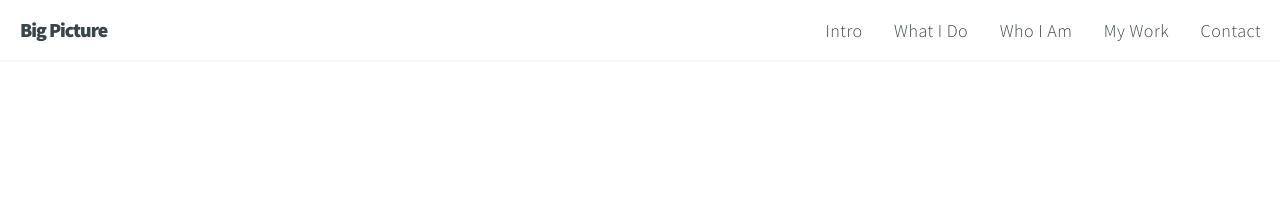
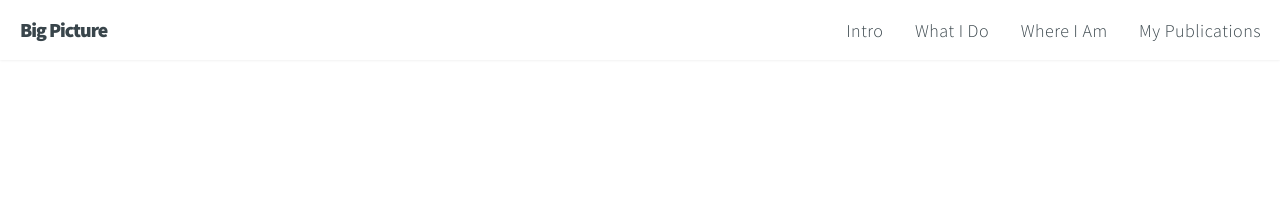
Before and after one commit to wardil/wardil.github.io, a Jekyll site: the page built from index.html, in a window 1280 px wide. Shown: the top 214 px of the page. Built offline with Jekyll 4.4.1, drawn with Linux system fonts in a browser that asks for light colours.

Commit message:
Update body.html

```diff
--- a/_includes/body.html
+++ b/_includes/body.html
@@ -9,9 +9,8 @@
 						<ul>
 							<li><a href="#intro">Intro</a></li>
 							<li><a href="#one">What I Do</a></li>
-							<li><a href="#two">Who I Am</a></li>
-							<li><a href="#work">My Work</a></li>
-							<li><a href="#contact">Contact</a></li>
+							<li><a href="#two">Where I Am</a></li>
+							<li><a href="#work">My Publications</a></li>
 						</ul>
 					</nav>
 
```
